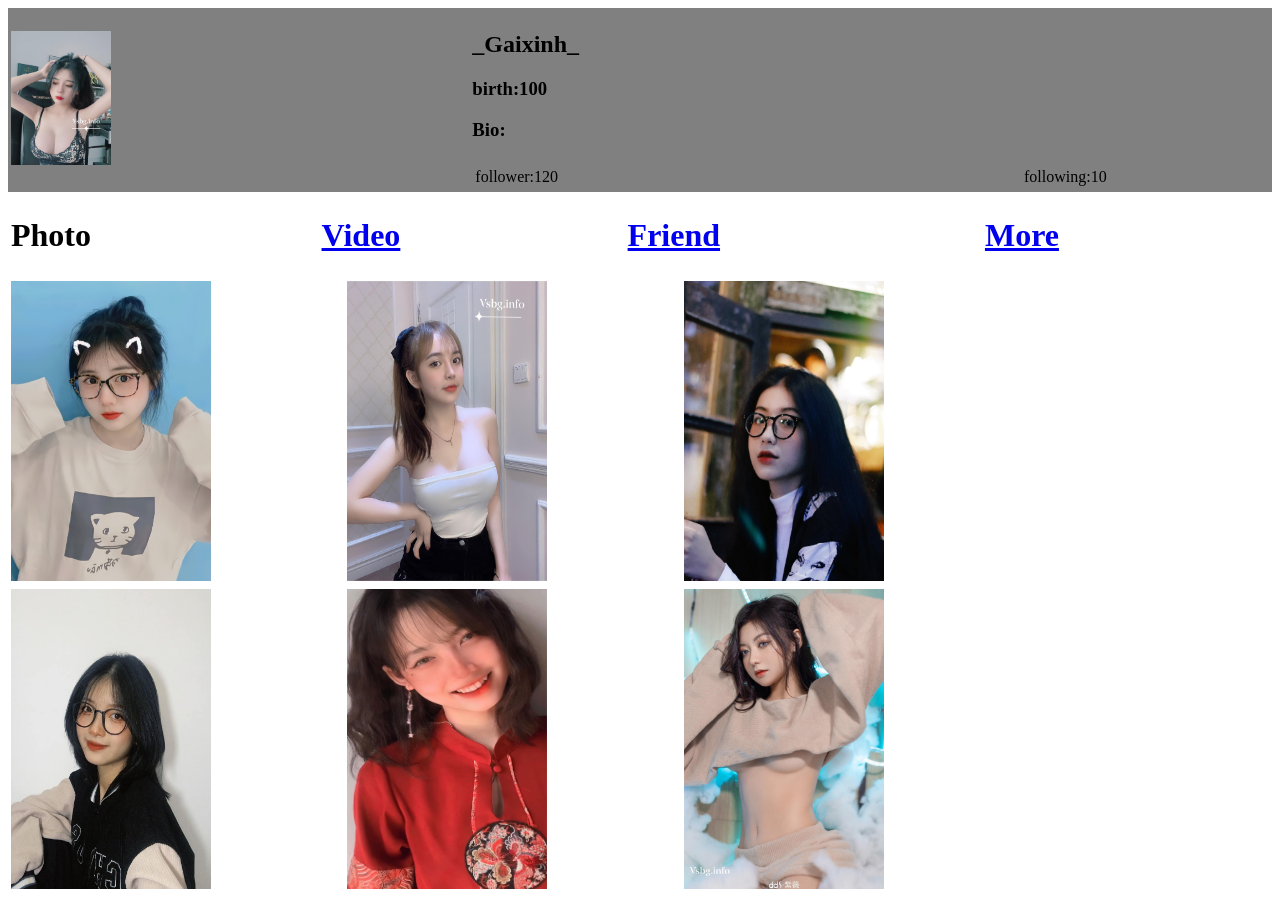
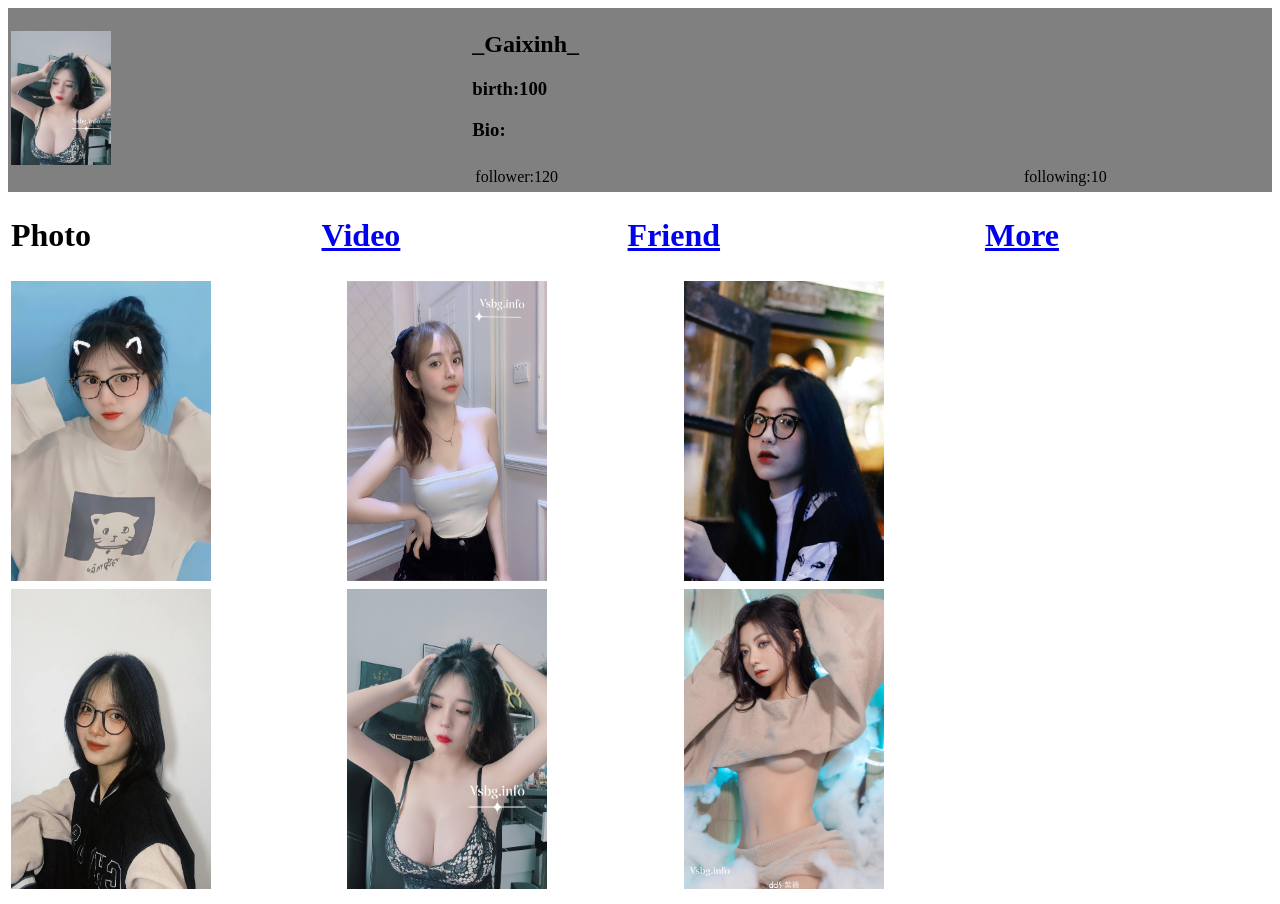
Before and after one commit to cuongvanhg001/html1, a plain HTML site: page code/photo.html in a window 1280 px wide. Drawn offline with Linux system fonts and the light colour scheme.

Commit message:
Update photo.html
a.2

```diff
--- a/code/photo.html
+++ b/code/photo.html
@@ -72,7 +72,7 @@
 				<img src="https://cuongvanhg001.github.io/html1/image/anh5.jpg" width="200" height="300">
 			</td>
 			<td>
-				<img src="https://cuongvanhg001.github.io/html1/image/anh6.jpg" width="200" height="300">
+				<img src="https://cuongvanhg001.github.io/html1/image/anh1.jpg" width="200" height="300">
 			</td>
 			<td>
 				<img src="https://cuongvanhg001.github.io/html1/image/anh7.jpg" width="200" height="300">
```
